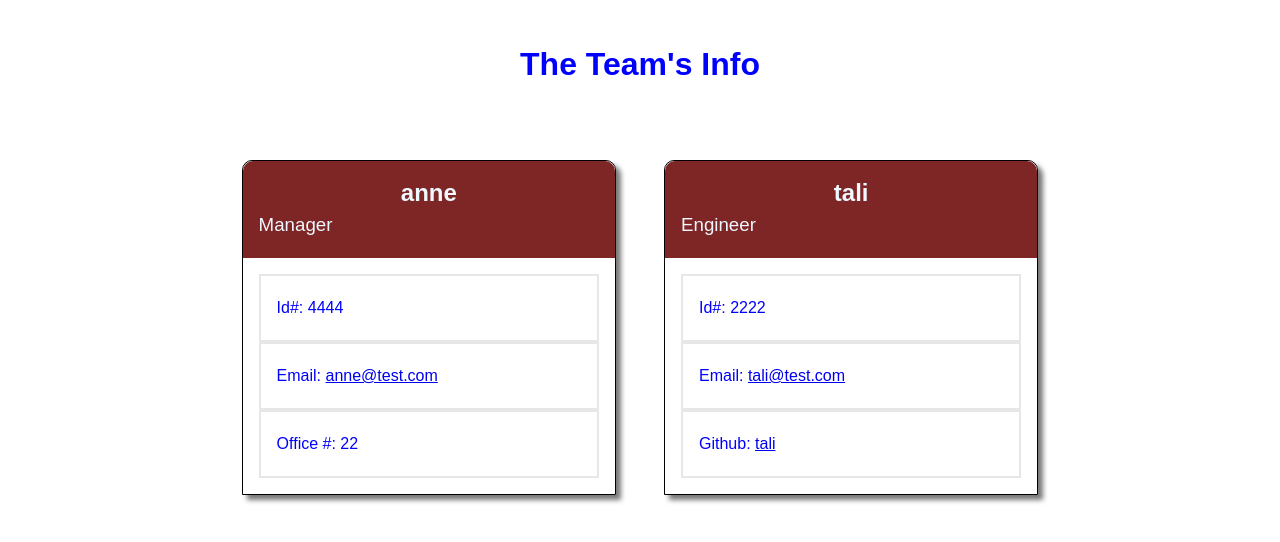
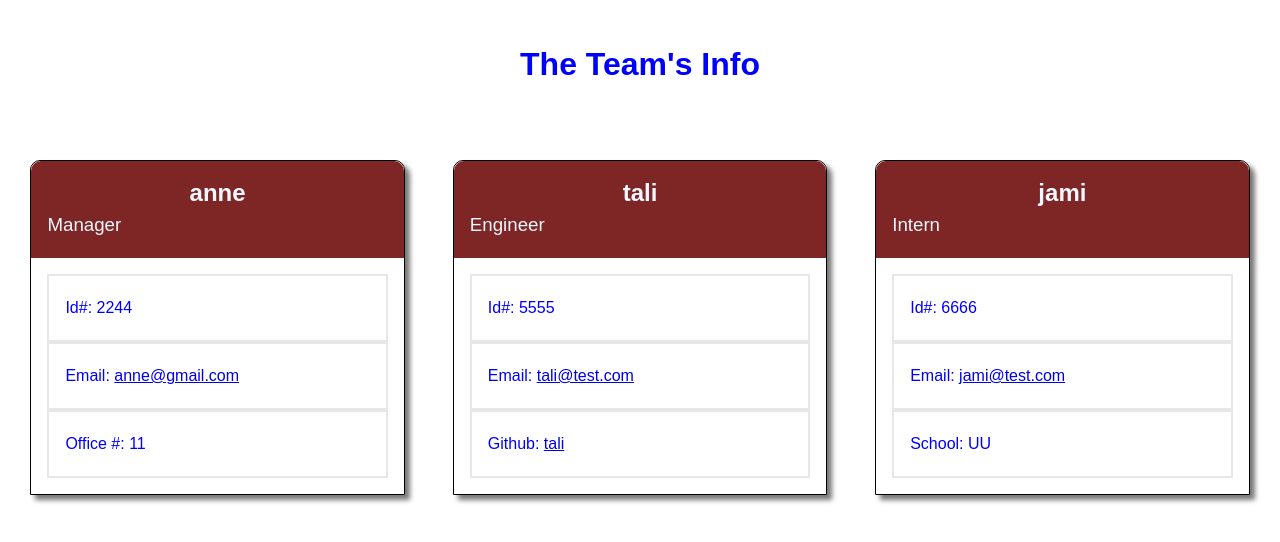
Before and after one commit to amccorkl/Team_Builder, a website: page dist/html_template.html in a window 1280 px wide. Drawn offline with Linux system fonts and the light colour scheme.

```diff
--- a/dist/html_template.html
+++ b/dist/html_template.html
@@ -21,9 +21,9 @@
             </div>
             <div class="details">
                 <ul class="uls">
-                    <li id="id">Id#: 4444</li>
-                    <li id="email"> Email: <a href="mailto:anne@test.com">anne@test.com</a></li>
-                    <li id="office-number">Office #: 22</li>
+                    <li id="id">Id#: 2244</li>
+                    <li id="email"> Email: <a href="mailto:anne@gmail.com">anne@gmail.com</a></li>
+                    <li id="office-number">Office #: 11</li>
                 </ul>
             </div>
         </article>
@@ -34,10 +34,23 @@
             </div>
             <div class="details">
                 <ul class="uls">
-                    <li id="id">Id#: 2222</li>
+                    <li id="id">Id#: 5555</li>
                     <li id="email"> Email: <a href="mailto:tali@test.com">tali@test.com</a></li>
 
                     <li id="github">Github: <a href="https://www.github.com/tali" target="_blank"> tali</a></li>
+                </ul>
+            </div>
+        </article>
+        <article class="cards">
+            <div class="card-header">
+                <h2 class="title">jami</h2>
+                <h3 class="name">Intern</h3>
+            </div>
+            <div class="details">
+                <ul class="uls">
+                    <li id="id">Id#: 6666</li>
+                    <li id="email"> Email: <a href="mailto:jami@test.com">jami@test.com</a></li>
+                    <li id="school">School: UU</li>
                 </ul>
             </div>
         </article> </section>
```
Also changed, not shown: README.md, assets/10-object-oriented-programming-homework-demo.png (deleted).
